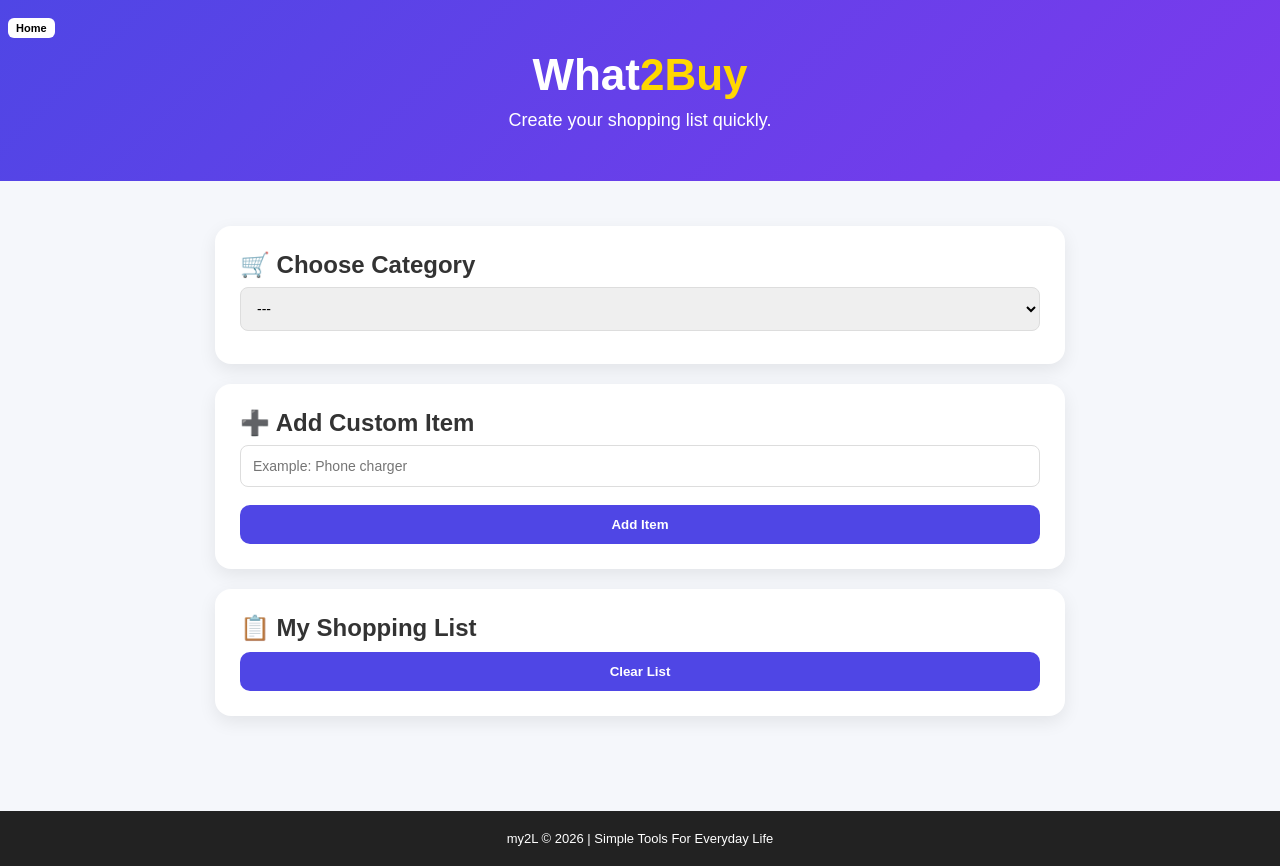
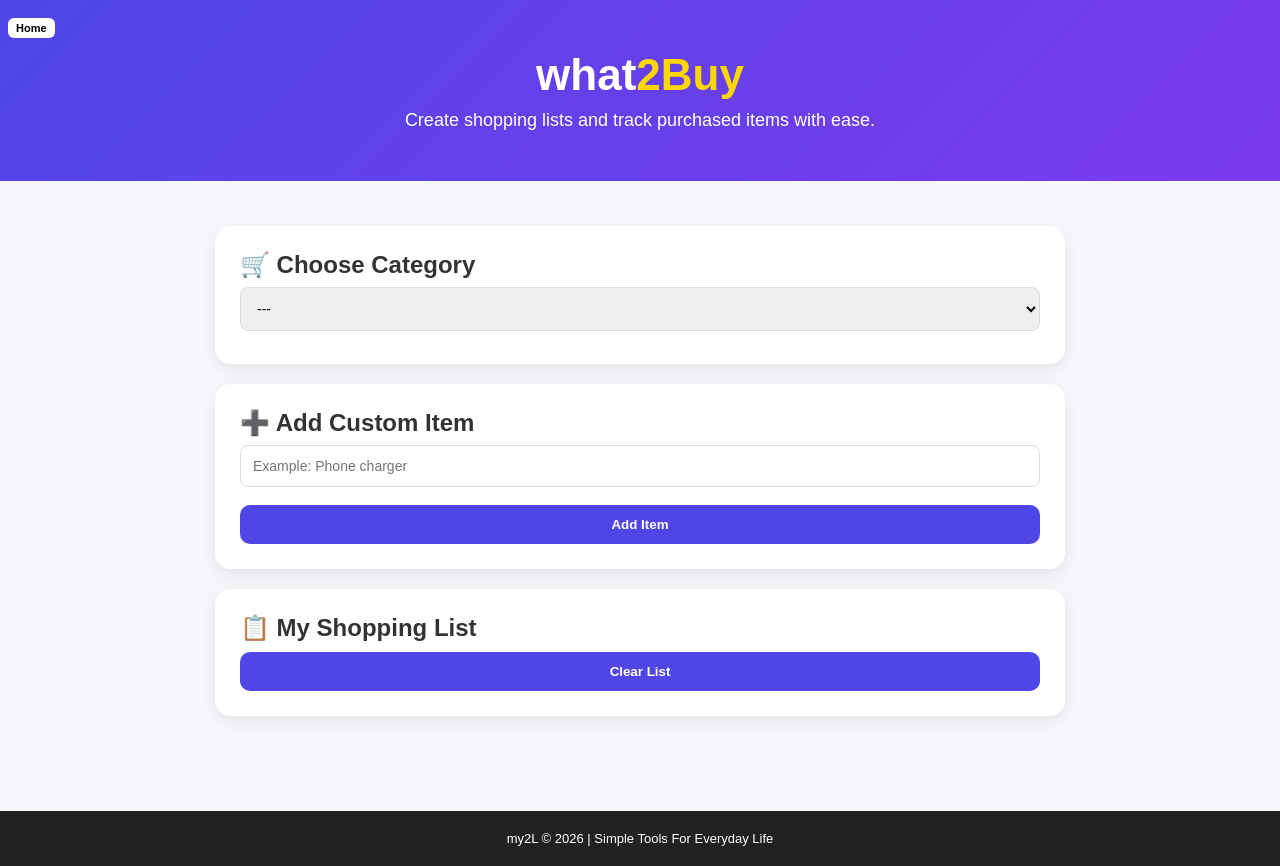
Before and after one commit to inkblot26/My2L, a plain HTML site: page what2buy.html in a window 1280 px wide. Drawn offline with Linux system fonts and the light colour scheme.

Commit message:
Update what2buy.html

```diff
--- a/what2buy.html
+++ b/what2buy.html
@@ -4,7 +4,7 @@
 <meta charset="UTF-8">
 <meta name="viewport" content="width=device-width, initial-scale=1.0">
 
-<title>What2Buy - my2L</title>
+<title>what2Buy - my2L</title>
 
 <style>
 
@@ -179,11 +179,11 @@ Home
 </button>
 
 <div class="title">
-<span class="what">What</span><span class="buy">2Buy</span>
+<span class="what">what</span><span class="buy">2Buy</span>
 </div>
 
 <p class="subtitle">
-Create your shopping list quickly.
+Create shopping lists and track purchased items with ease.
 </p>
 
 </header>
```
